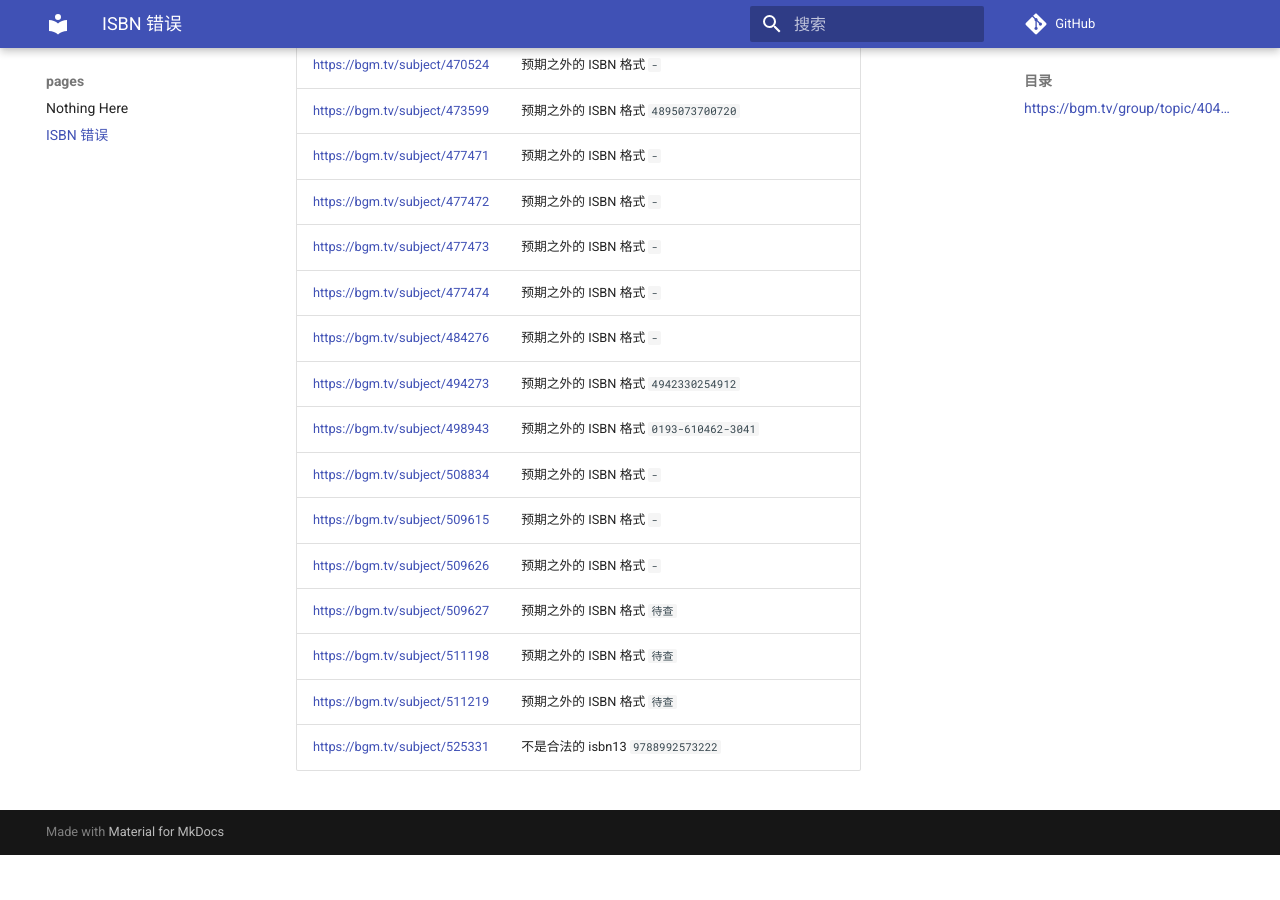
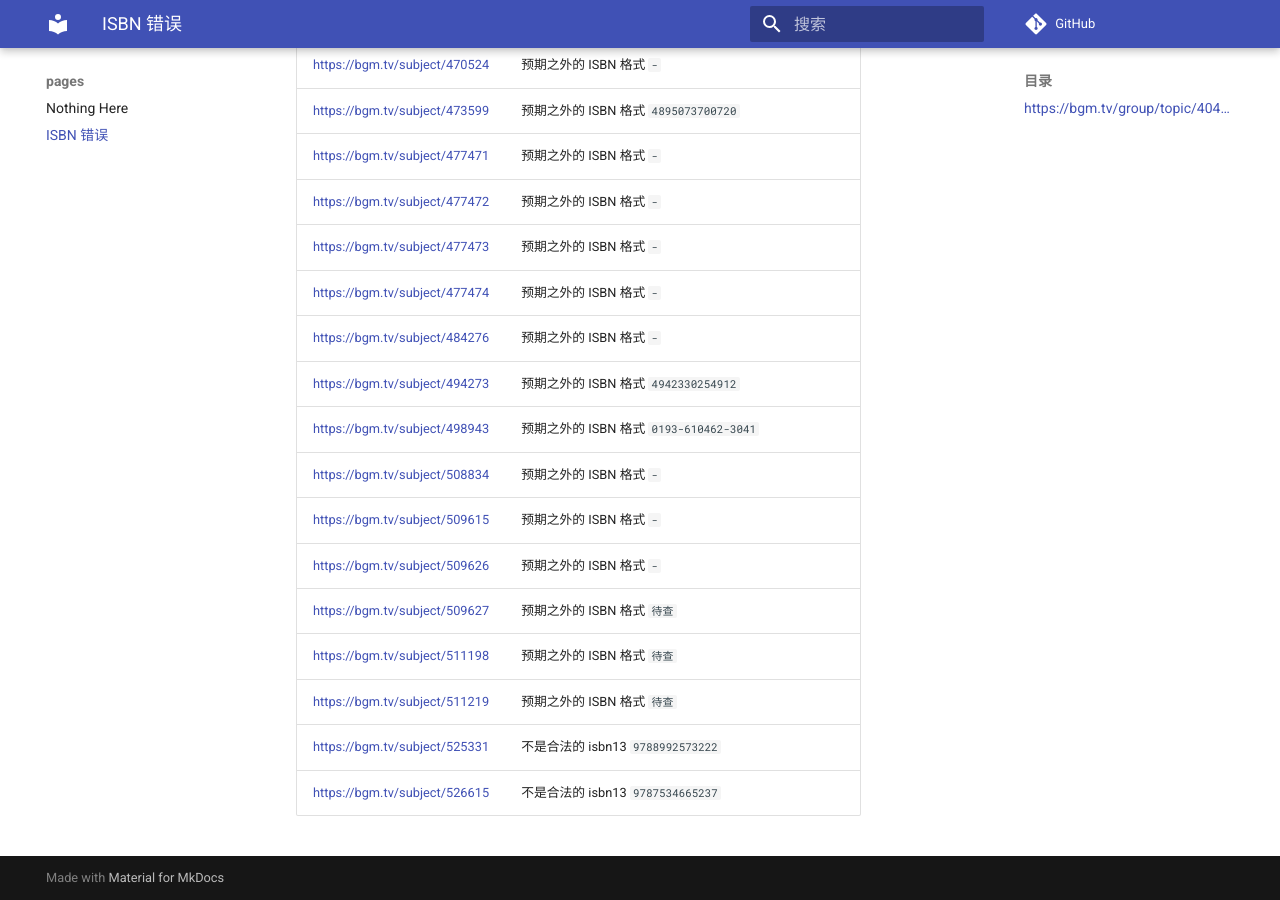
Before and after one commit to trim21/bangumi-pages, an MkDocs documentation site: the page built from docs/isbn.md, in a window 1280 px wide and 900 px high, scrolled down 5095 px. Built offline with MkDocs 1.6.1 and Material for MkDocs 9.7.7, drawn with Linux system fonts in a browser that asks for light colours; comment, search, counter and statistics services are not loaded; before the commit the page ends 5950 px from its top, so only the background shows below that; part of the change alters nothing that is shown.

Commit message:
update isbn.md

```diff
--- a/docs/isbn.md
+++ b/docs/isbn.md
@@ -1,7 +1,7 @@
 # ISBN 错误
 ## <https://bgm.tv/group/topic/404801>
 
-total 122
+total 123
 
 | url | error |
 | --- |  ---  |
@@ -127,3 +127,4 @@ total 122
 | <https://bgm.tv/subject/511198> | 预期之外的 ISBN 格式 `待查` |
 | <https://bgm.tv/subject/511219> | 预期之外的 ISBN 格式 `待查` |
 | <https://bgm.tv/subject/525331> | 不是合法的 isbn13 <code>9788992573222</code> |
+| <https://bgm.tv/subject/526615> | 不是合法的 isbn13 <code>9787534665237</code> |
```
